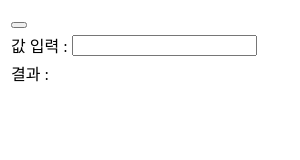
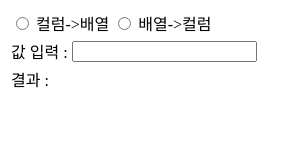
Before and after one commit to heiliglied/ExcelColumnCount, an Electron app: page index.html in a window 300 px wide. Drawn offline with Linux system fonts and the light colour scheme.

Commit message:
UI 수정

```diff
--- a/index.html
+++ b/index.html
@@ -7,12 +7,9 @@
     <div width="100%" height="100%" border="1">
         <table>
             <tr>
-                <td>
-                    <input type="hidden" name="show_type" value="C">
-                    <button type="button" ></button>
-                </td>
-                <td id="show_status">
-
+                <td colspan="2">
+                    <input type="radio" name="type" value="C"> 컬럼->배열
+                    <input type="radio" name="type" value="A"> 배열->컬럼
                 </td>
             </tr>
             <tr>
```
